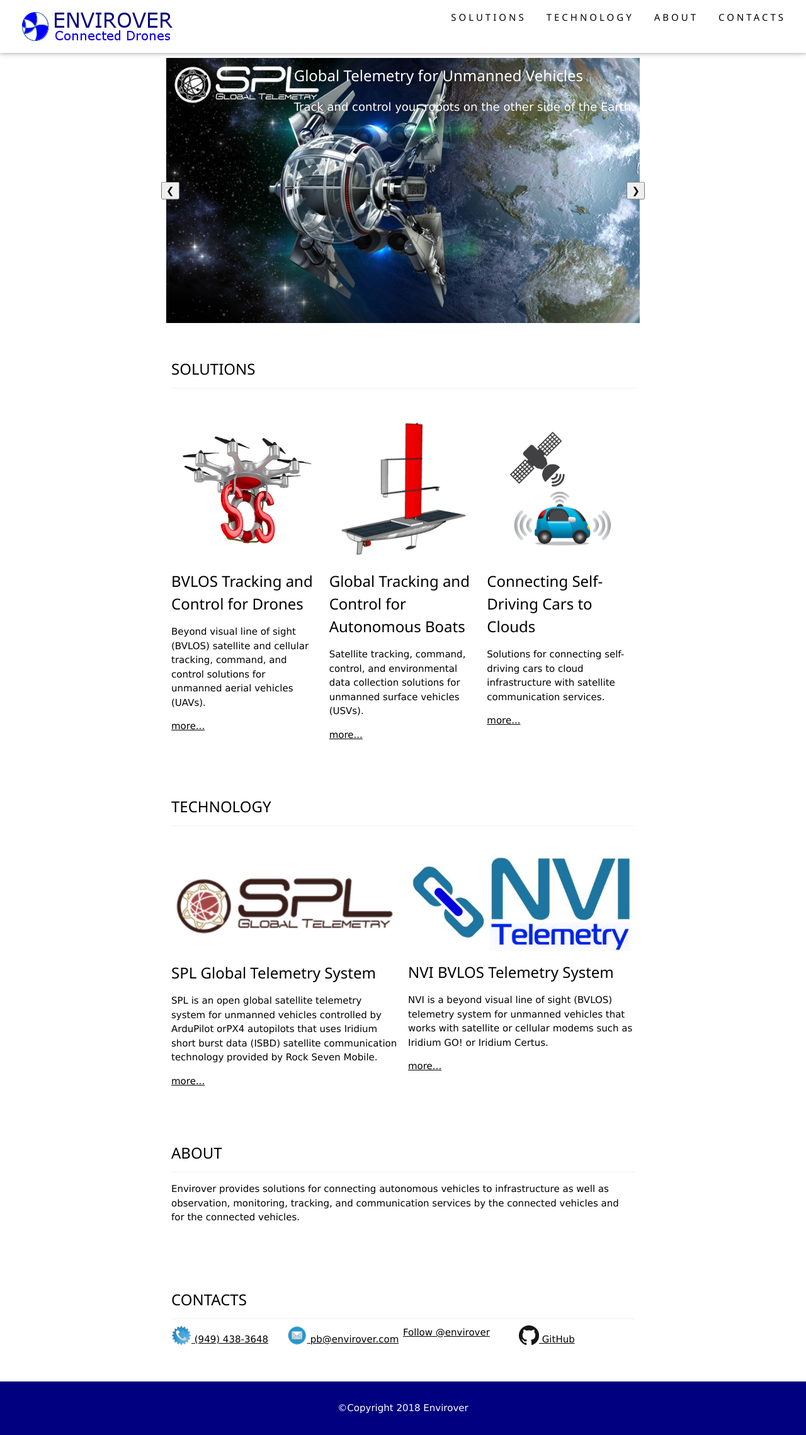
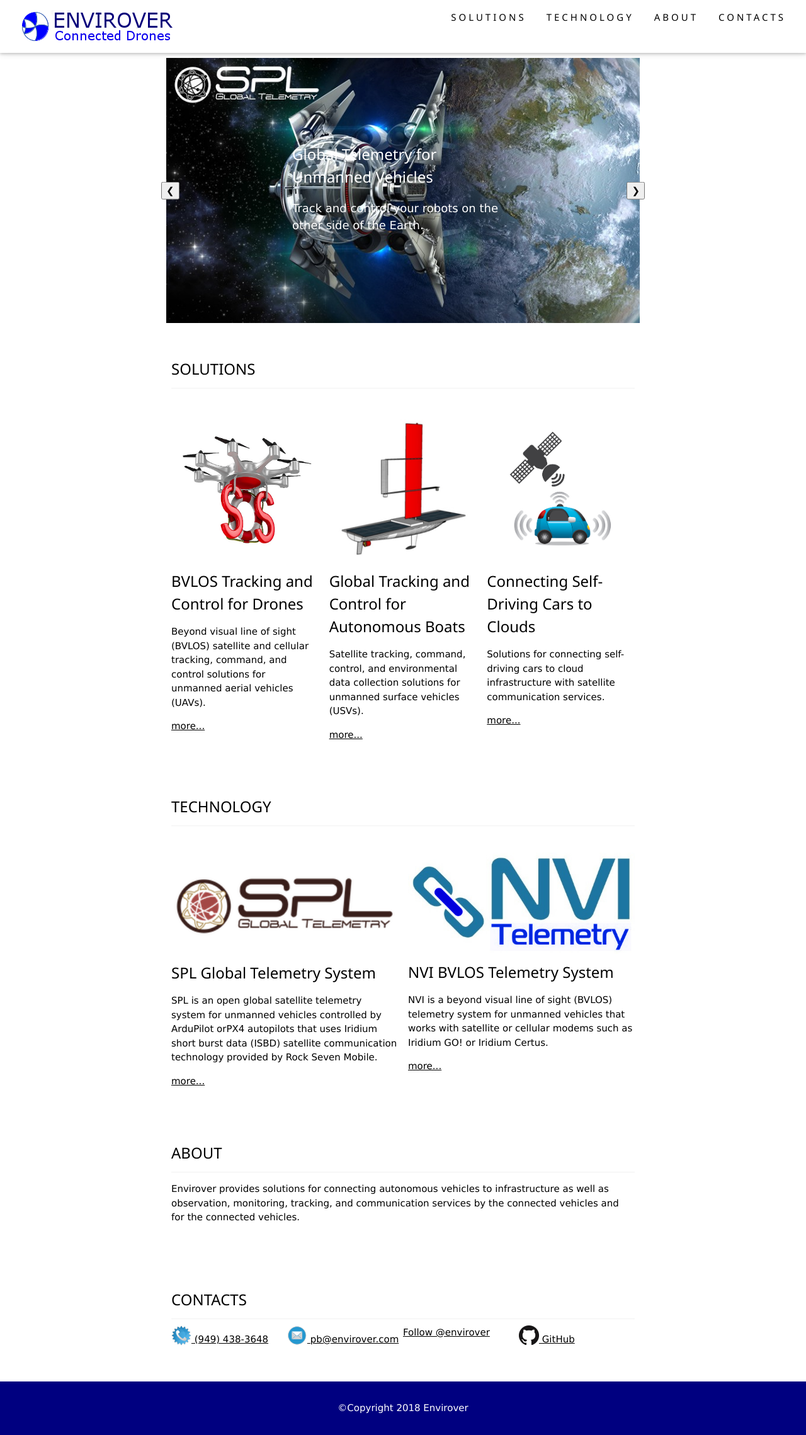
Before and after one commit to envirover/envirover.github.io, a Jekyll site: the page built from index.html, in a window 1280 px wide. Shown: the whole page at 63% size. Built offline with Jekyll 4.4.1, drawn with Linux system fonts in a browser that asks for light colours; comment, search, counter and statistics services are not loaded.

Commit message:
Updated index.html

```diff
--- a/index.html
+++ b/index.html
@@ -10,7 +10,7 @@
 	    <a href="spl.html" style="text-decoration: none;">
 	       <img src="images/global_telemetry2.jpg" alt="Global Telemetry for Unmanned Vehicles" style="width:100%" class="w3-image" />
 	    </a>
-	    <div class="w3-display-topright w3-large w3-container transparent w3-text-white">
+	    <div class="w3-display-middle w3-large w3-container transparent w3-text-white">
 	      <h3><a href="spl.html" style="text-decoration: none;">Global Telemetry for Unmanned Vehicles</a></h3>
 	      <p><a href="spl.html" style="text-decoration: none;">Track and control your robots on the other side of the Earth.</a></p>
 	    </div>
```
